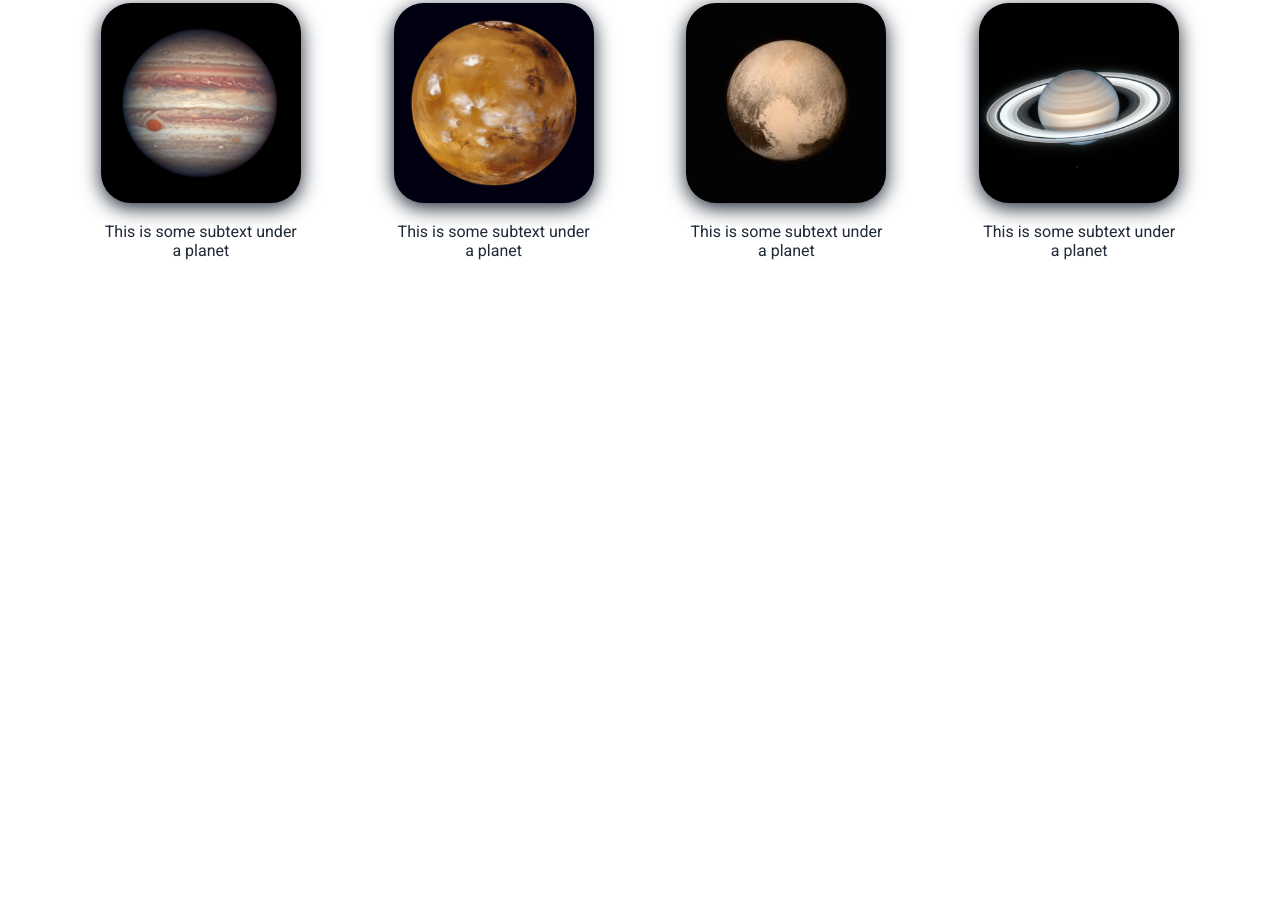
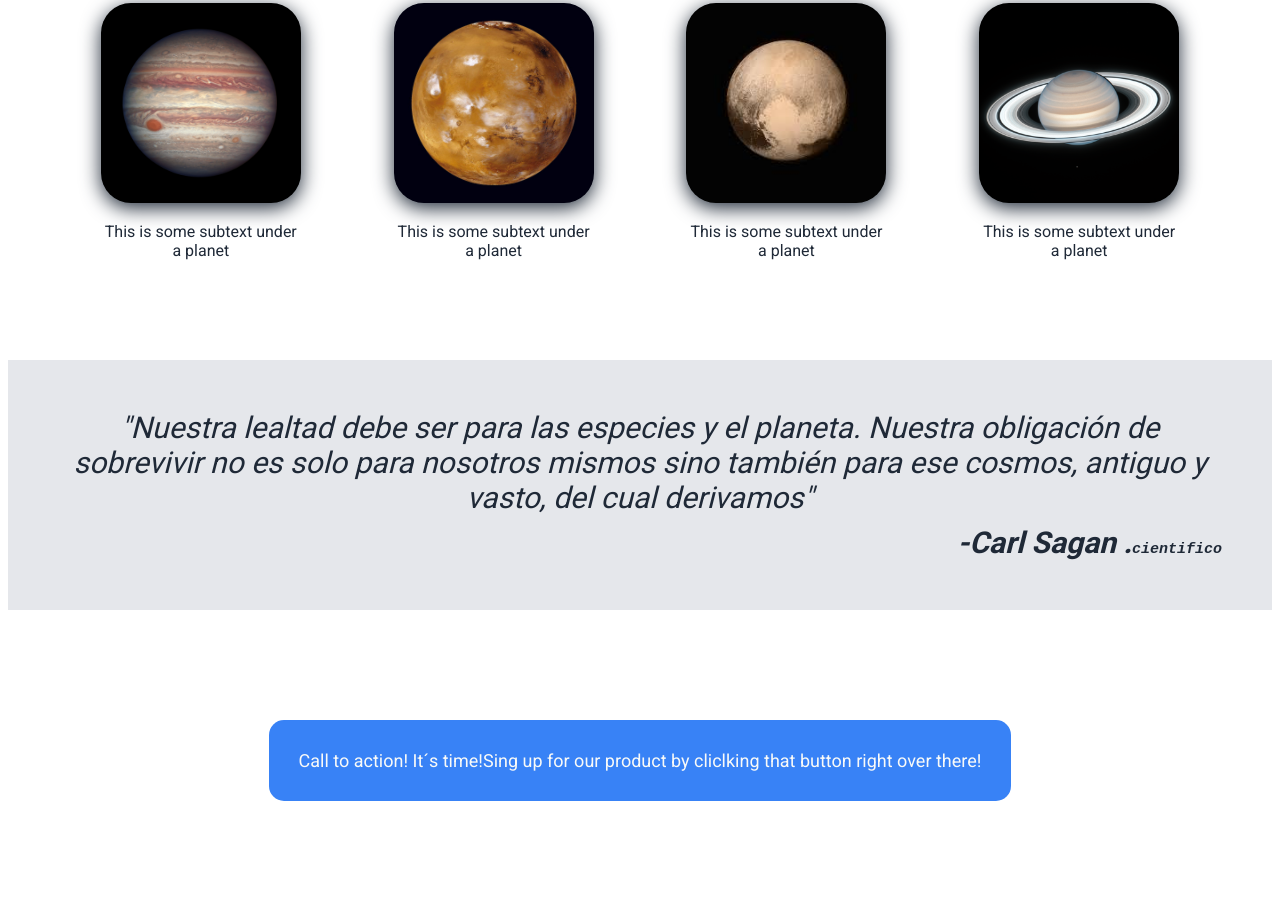
Before and after one commit to Gaelyazmara/Landing-Page, a plain HTML site: page index.html in a window 1280 px wide. Shown: the part 686-1599 px from the top of the page. Before the commit the page ends 1154 px from the top, so only its background shows below. Drawn offline with Linux system fonts and the light colour scheme.

Commit message:
agregado testimonio y call action

```diff
--- a/index.html
+++ b/index.html
@@ -9,7 +9,7 @@
 </head>
 
 <body>
- <div class="main">
+     <div class="main">
       <div class="Header">
                 <div class="Logo"> Header Logo</div>
                 <ul class="Headerlinks">
@@ -18,7 +18,6 @@
                     <li class="link"><a href="#">Contacto</a></li>
                 </ul>
         </div>
-
         <div class="Hero">
             <div class="left">
                 <div class="Maintext">This website is awesome</div>
@@ -29,12 +28,9 @@
         <img class = "espacio" src="Imagenes/espacio.png" alt="">
         </div>
     </div>
-
-
-   <div class="Information">
-
+</div>
+    <div class="Information">
        <div class="Tittle">Some random planets.</div>
-
        <div class="Container">
             <div class="planetas">
                 <img class="Planet" src="Imagenes/jupiter.png" alt="">
@@ -53,12 +49,20 @@
                 <div class="Text">This is some subtext under a planet</div>
             </div>
         </div>
+    </div>
+    <div class="Testimonial"> "Nuestra lealtad debe ser para las especies y el planeta. Nuestra obligación de sobrevivir no es solo para nosotros mismos sino también para ese cosmos, antiguo y vasto, del cual derivamos"
+        <div class="Autor"> -Carl Sagan .<samp class="Profesion">cientifico</samp></div>
+    </div>
+    <div class="Call">
+        <div class="Bluebox">
+            <div>Call to action! It´s time!</div>
+            <div> Sing up for our product by cliclking that button right over there!
+            </div>
 
+        </div>
 
+    </div>
 
-
-       </div>
-   </div>
 
 </body>
 </html>
--- a/style.css
+++ b/style.css
@@ -1,9 +1,9 @@
 @import url('https://fonts.googleapis.com/css2?family=Roboto:wght@400;700&display=swap');
 /* {border:solid tomato 1px;} */
 * {box-sizing:border-box}
+
 body{
 font-family: roboto, sans-serif;
-
 }
 .main{
     display: flex;
@@ -17,26 +17,19 @@ font-family: roboto, sans-serif;
     justify-content: space-between;
     align-items: center;
 }
-
 .Logo {
     font-size: 20px;
     font-weight: bold;
     color:#f9faf8;
     flex-shrink: 0;
-
-
 }
-
 .Headerlinks{
     list-style: none;
     display: flex;
     justify-content: flex-end;
     align-items: center;
     flex-shrink: 0;
-
-
 }
-
 a {
     color: #e5e7eb;
     text-decoration: none;
@@ -44,7 +37,6 @@ a {
     font-size: 18px;
     padding:10px
 }
-
 .Hero {
     background-color:#1f2937 ;
     padding: 100px 200px;
@@ -53,28 +45,26 @@ a {
     align-items: center;
     flex-shrink: 0;
     flex-basis: 0;
-
 }
 .left{
 width: 400px;
 flex-shrink: 0;
-
 }
-
 .Maintext {
 font-size: 48px;
 font-weight: bolder;
 color: #f9faf8;
 }
-
 .Secundarytext {
     font-size: 18px;
     color: #e5e7eb;
     font-weight:lighter
-
+}
+button {
+    margin-top: 5px;
 }
 .Information {
-    margin-bottom: 200px;
+    margin-bottom: 100px;
 }
 .espacio {
     max-width: 400px;
@@ -92,18 +82,49 @@ color: #f9faf8;
 .Container {
     display: flex;
     justify-content:space-evenly
-
 }
 .Planet {
     width: 200px;
     height: 200px;
     border-radius:30px;
     box-shadow: #1f2937;
-    filter: drop-shadow(0 5px 10px #1f2937);
+    filter: drop-shadow(0 5px 10px #1f2937)
 }
 .Text {
     width: 200px;
     text-align: center;
     margin-top:15px ;
     color: #1f2937;
-   }
+}
+.Testimonial {
+    background-color: #e5e7eb;
+    font-size: 30px;
+    color: #1f2937;
+    font-weight:100;
+    font-style: italic;
+    text-align: center;
+    padding: 50px;
+}
+.Autor {
+    text-align: right;
+    font-weight: bold;
+    margin-top: 10px;
+}
+.Profesion {
+    font-size: 15px;
+    font-style: italic;
+}
+.Call{
+    display: flex;
+    align-items: center;
+    justify-content: center;
+    height: 300px;
+    font-size: 18px;
+}
+.Bluebox {
+    display: flex;
+    border-radius: 15px;
+    padding: 30px;
+    background-color: #3882f6;
+    color: #f9faf8;
+}
```
